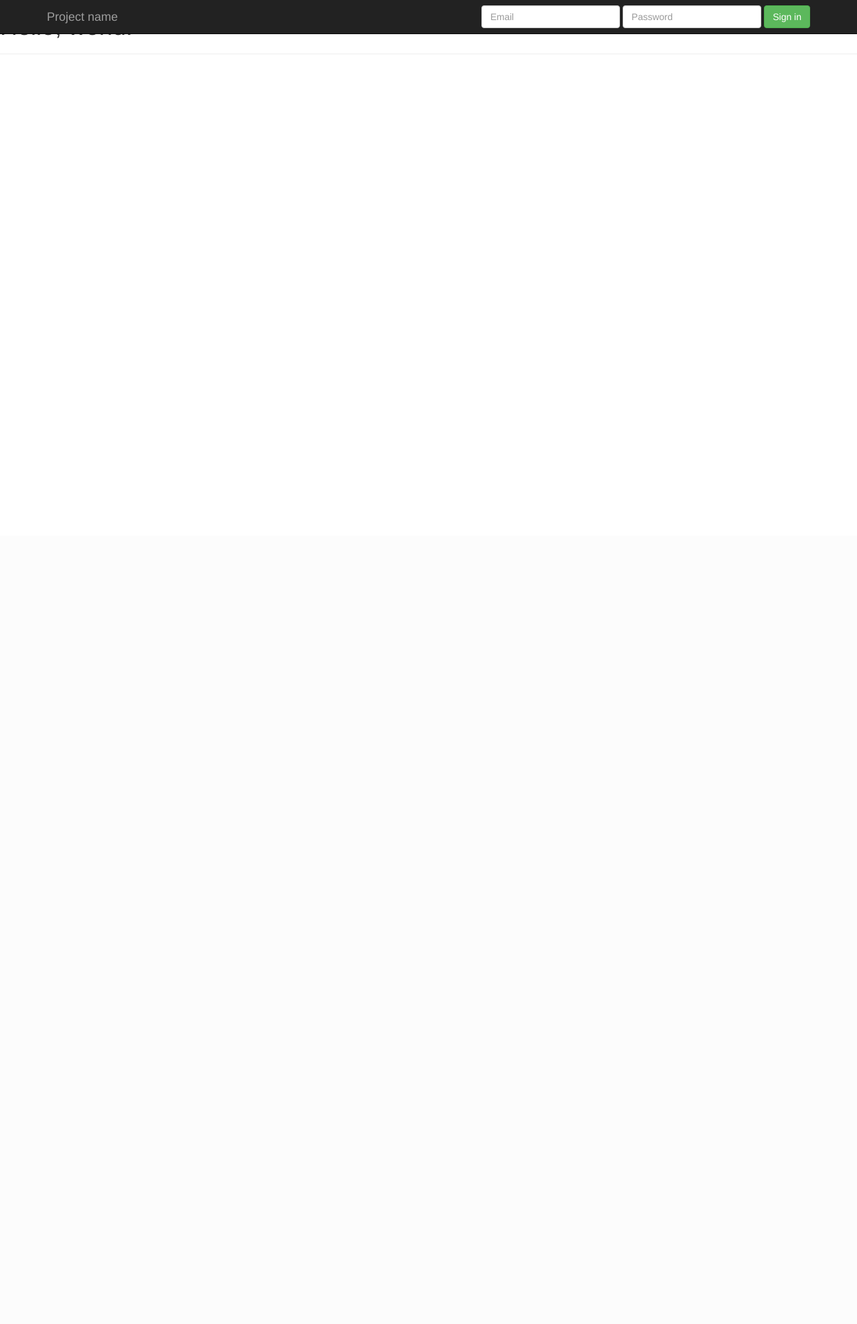
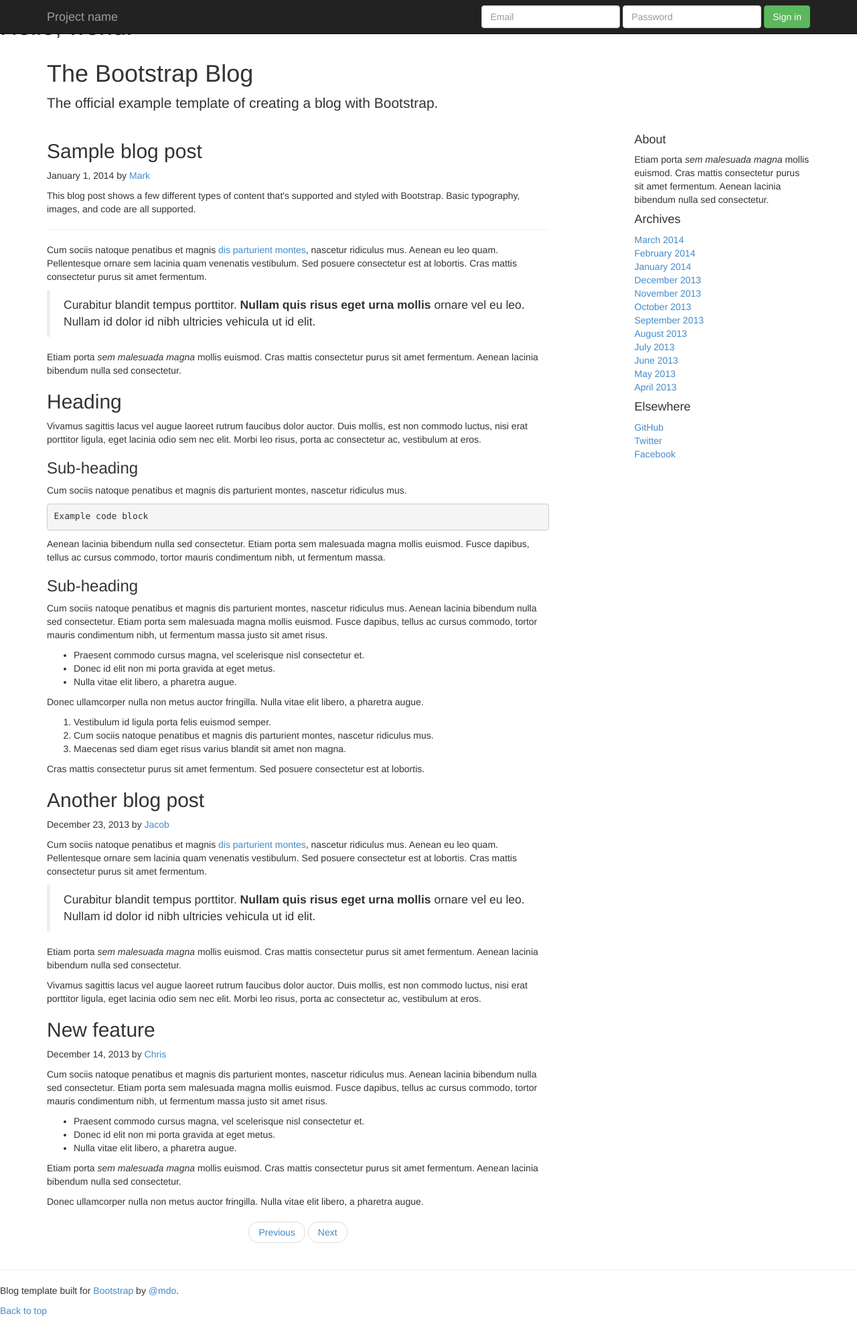
Before and after one commit to ddkangfu/crowdfunding, a Django app: template crowdfunding/main/templates/main/detail.html in a window 1280 px wide. Shown: the whole page at 67% size. Before the commit the page ends 81 px from the top, so only its background shows below. Run offline with Django 3.2, Linux system fonts and the light colour scheme; the template is opened without the code that fills it, so the values that code supplies are empty; some libraries are stand-ins or nearby versions.

Commit message:
完成了detail.html页面布局的简单修改。

```diff
--- a/crowdfunding/main/models.py
+++ b/crowdfunding/main/models.py
@@ -8,7 +8,7 @@ from django.contrib.auth.models import User
 class Project(models.Model):
     name = models.CharField(max_length=200) #项目名称
     description = models.TextField() #项目介绍
-    limit_mondy = models.CharField(max_length=200) #众筹金额
+    limit_money = models.CharField(max_length=200) #众筹金额
     limit_date = models.DateTimeField() #众筹期限
     owner = models.ForeignKey(User) #项目发起人
     pub_date = models.DateTimeField() #发布日期
--- a/crowdfunding/main/templates/main/detail.html
+++ b/crowdfunding/main/templates/main/detail.html
@@ -1,49 +1,7 @@
 {% extends "base.html" %}
-
-<!DOCTYPE html>
-<html lang="en">
-  <head>
-    <meta charset="utf-8">
-    <meta http-equiv="X-UA-Compatible" content="IE=edge">
-    <meta name="viewport" content="width=device-width, initial-scale=1">
-    <meta name="description" content="">
-    <meta name="author" content="">
-    <link rel="icon" href="../../favicon.ico">
-
-    <title>Blog Template for Bootstrap</title>
-
-    <!-- Bootstrap core CSS -->
-    <link href="../../dist/css/bootstrap.min.css" rel="stylesheet">
-
-    <!-- Custom styles for this template -->
-    <link href="blog.css" rel="stylesheet">
-
-    <!-- Just for debugging purposes. Don't actually copy these 2 lines! -->
-    <!--[if lt IE 9]><script src="../../assets/js/ie8-responsive-file-warning.js"></script><![endif]-->
-    <script src="../../assets/js/ie-emulation-modes-warning.js"></script>
-
-    <!-- HTML5 shim and Respond.js for IE8 support of HTML5 elements and media queries -->
-    <!--[if lt IE 9]>
-      <script src="https://oss.maxcdn.com/html5shiv/3.7.2/html5shiv.min.js"></script>
-      <script src="https://oss.maxcdn.com/respond/1.4.2/respond.min.js"></script>
-    <![endif]-->
-  </head>
-
-  <body>
-
-    <div class="blog-masthead">
-      <div class="container">
-        <nav class="blog-nav">
-          <a class="blog-nav-item active" href="#">Home</a>
-          <a class="blog-nav-item" href="#">New features</a>
-          <a class="blog-nav-item" href="#">Press</a>
-          <a class="blog-nav-item" href="#">New hires</a>
-          <a class="blog-nav-item" href="#">About</a>
-        </nav>
-      </div>
-    </div>
-
-    <div class="container">
+{% block title %}众筹项目1 -- 鑫苑众筹平台{% endblock %}
+{% block container %}
+  <div class="container">
 
       <div class="blog-header">
         <h1 class="blog-title">The Bootstrap Blog</h1>
@@ -157,22 +115,10 @@
       </div><!-- /.row -->
 
     </div><!-- /.container -->
-
-    <div class="blog-footer">
+{% endblock %}
+{% block footer %}
       <p>Blog template built for <a href="http://getbootstrap.com">Bootstrap</a> by <a href="https://twitter.com/mdo">@mdo</a>.</p>
       <p>
         <a href="#">Back to top</a>
       </p>
-    </div>
-
-
-    <!-- Bootstrap core JavaScript
-    ================================================== -->
-    <!-- Placed at the end of the document so the pages load faster -->
-    <script src="https://ajax.googleapis.com/ajax/libs/jquery/1.11.1/jquery.min.js"></script>
-    <script src="../../dist/js/bootstrap.min.js"></script>
-    <script src="../../assets/js/docs.min.js"></script>
-    <!-- IE10 viewport hack for Surface/desktop Windows 8 bug -->
-    <script src="../../assets/js/ie10-viewport-bug-workaround.js"></script>
-  </body>
-</html>
+{% endblock %}
--- a/crowdfunding/main/views.py
+++ b/crowdfunding/main/views.py
@@ -13,4 +13,4 @@ class IndexView(ListView):
 
 class ProjectDetailView(DetailView):
     template_name = 'main/detail.html'
-    #model = Project
+    model = Project
--- a/templates/base.html
+++ b/templates/base.html
@@ -53,6 +53,8 @@
   {% block content %}
     <h1>Hello, world!</h1>
   {% endblock %}
+  {% block container %}
+  {% endblock %}
   <hr>
   <footer>
   {% block footer %}
```
